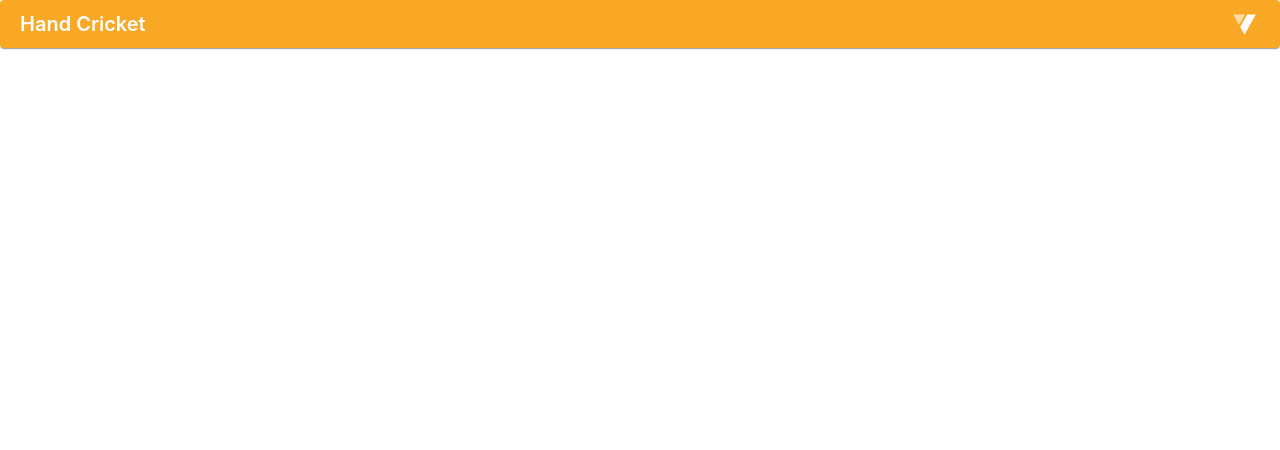
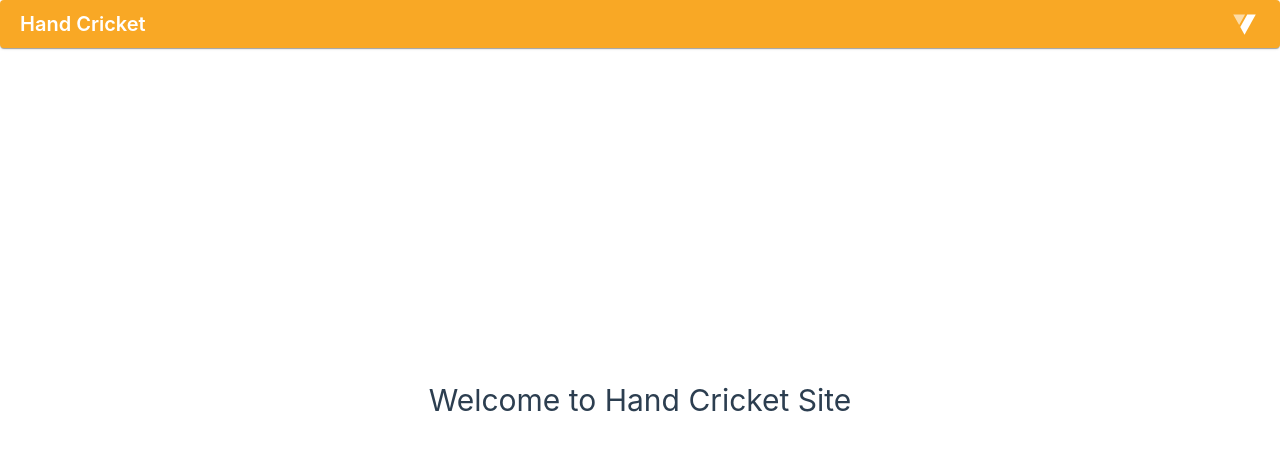
Before and after one commit to AnandaSH-8/Hand-Cricket-vue, a Vue app in the folder hand-cricket/: page / in a window 1280 px wide. Before the commit this address had no page. Shown: the top 450 px of the page. Built offline with nearby package versions, Linux system fonts and the light colour scheme.

Commit message:
site setups

```diff
--- a/hand-cricket/src/assets/main.css
+++ b/hand-cricket/src/assets/main.css
@@ -1,7 +1,6 @@
 @import './base.css';
 
 #app {
-  max-width: 1280px;
   margin: 0 auto;
   padding: 2rem;
   font-weight: normal;
@@ -26,10 +25,4 @@ a,
     display: flex;
     place-items: center;
   }
-
-  #app {
-    display: grid;
-    grid-template-columns: 1fr 1fr;
-    padding: 0 2rem;
-  }
 }
--- /dev/null
+++ b/hand-cricket/src/components/My Compo/handCricket.vue
@@ -0,0 +1,13 @@
+<template>
+    <v-layout>
+        <h1>Welcome to Hand Cricket Site</h1>
+    </v-layout>
+</template>
+
+<script setup lang="ts">
+
+</script>
+
+<style scoped>
+
+</style>
--- a/hand-cricket/src/router/index.ts
+++ b/hand-cricket/src/router/index.ts
@@ -16,6 +16,11 @@ const router = createRouter({
       // this generates a separate chunk (About.[hash].js) for this route
       // which is lazy-loaded when the route is visited.
       component: () => import('../views/AboutView.vue')
+    },
+    {
+      path:'/',
+      name:'cricketHome',
+      component:()=> import ("../components/My Compo/handCricket.vue")
     }
   ]
 })
--- a/hand-cricket/src/views/HomeView.vue
+++ b/hand-cricket/src/views/HomeView.vue
@@ -1,5 +1,5 @@
 <template>
-   <div style="display: flex;">
+   <v-container class="vueHomeContainer">
       <header>
         <img alt="Vue logo" class="logo" src="@/assets/logo.svg" width="125" height="125" />
 
@@ -15,7 +15,7 @@
       <main>
         <TheWelcome />
       </main>
-   </div>
+   </v-container>
 </template>
 
 <script setup lang="ts">
@@ -28,8 +28,12 @@
 header {
   line-height: 1.5;
   max-height: 100vh;
+  margin-top: 1vh;
 }
-
+.vueHomeContainer{
+  display: grid;
+  grid-template-columns: 1fr 1fr;
+}
 .logo {
   display: block;
   margin: 0 auto 2rem;
```
